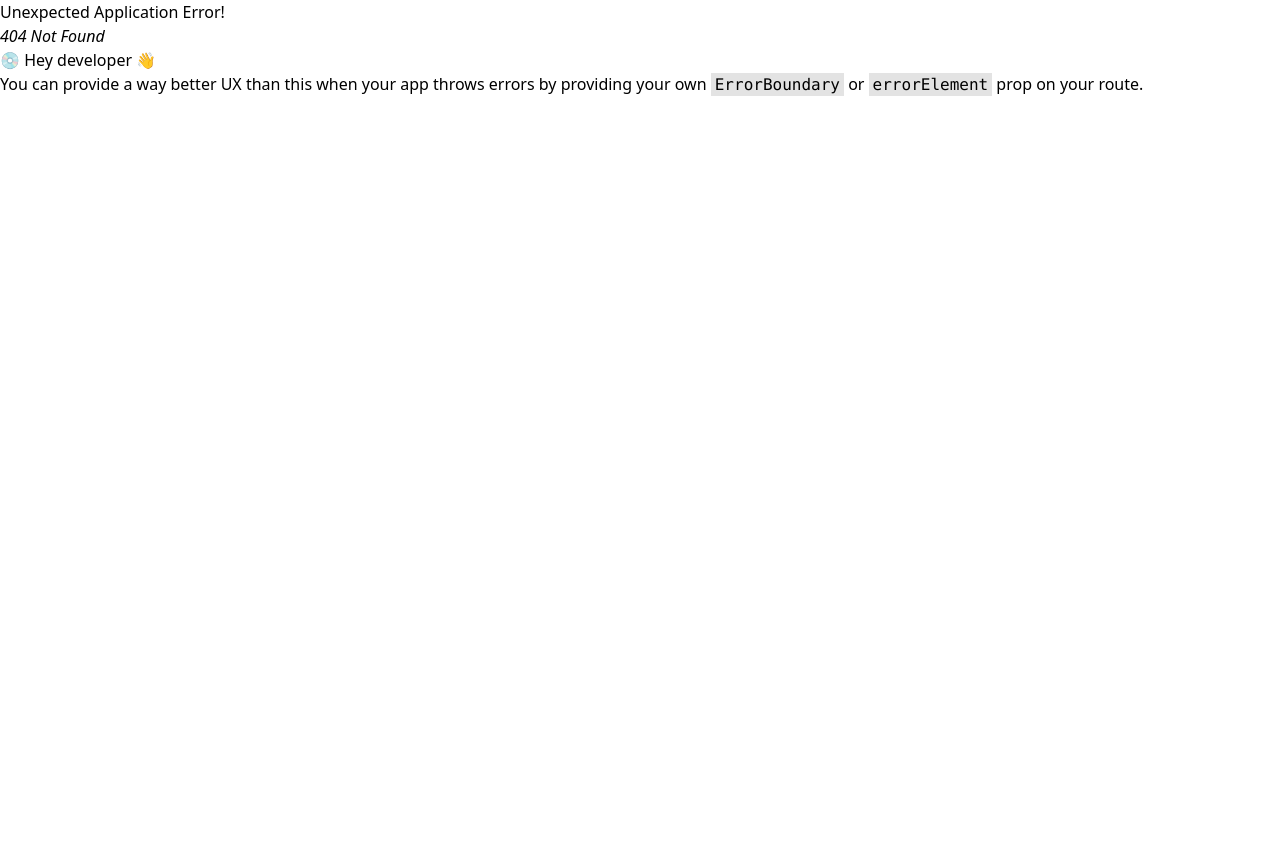
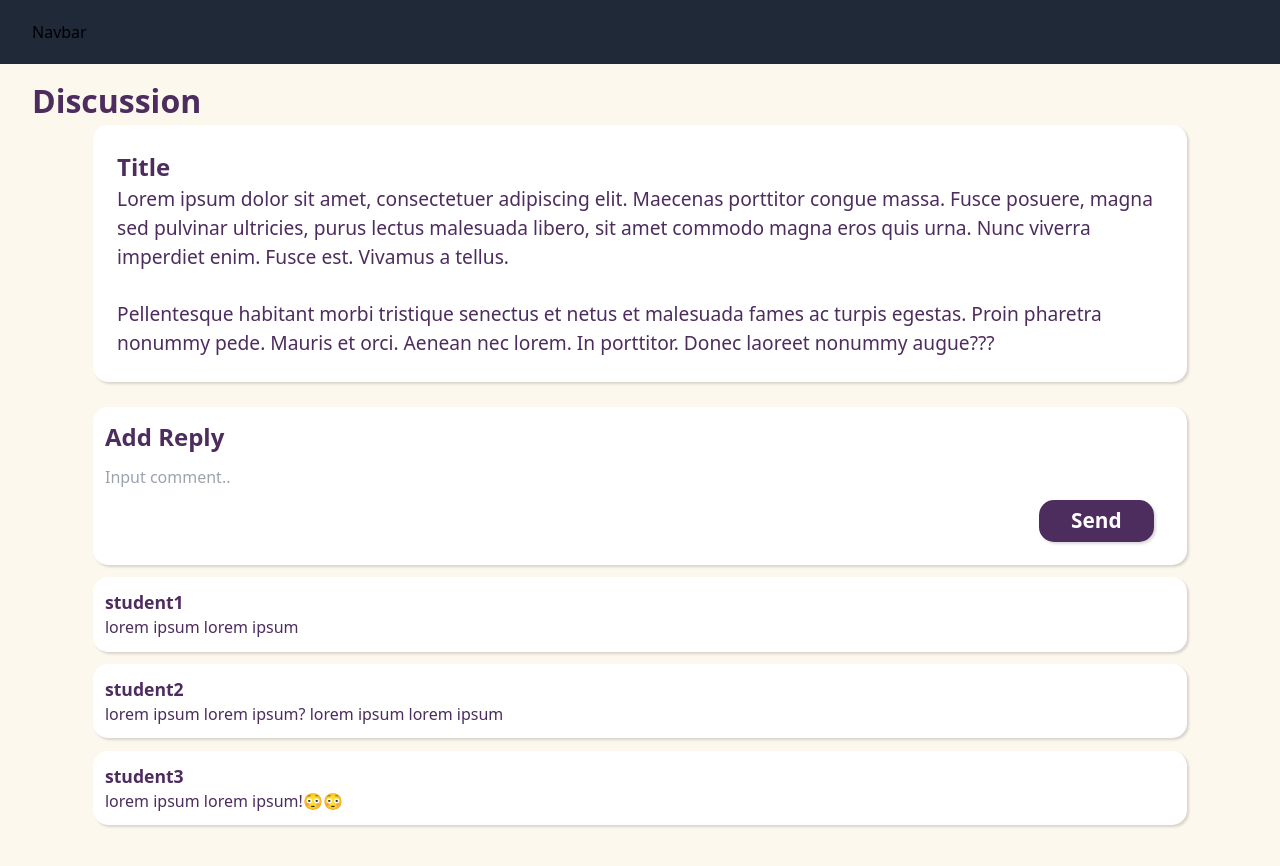
Before and after one commit to IF3110-2023-02-42/SPA, a React (Vite) app: page /discussion_view in a window 1280 px wide. Before the commit this address had no page. Shown: the top 866 px of the page. Before the commit the page ends 800 px from the top, so only its background shows below. Built offline with nearby package versions, Linux system fonts and the light colour scheme.

Commit message:
feat discussion_view fe

```diff
--- a/src/App.tsx
+++ b/src/App.tsx
@@ -6,6 +6,7 @@ import {
 import Home from './pages/home/Home';
 import Login from './pages/login/Login';
 import Register from './pages/register/Register';
+import DiscussionView from './pages/discussion_view/DiscussionView';
 
 const router = createBrowserRouter([
   {
@@ -19,6 +20,10 @@ const router = createBrowserRouter([
   {
     path: "register",
     element: <Register />
+  },
+  {
+    path: "/discussion_view",
+    element: <DiscussionView />,
   }
 ])
 
--- /dev/null
+++ b/src/pages/discussion_view/DiscussionView.css
@@ -0,0 +1,140 @@
+main body{
+    height:100%;
+    align-items: center;
+    padding: 1% 2.5% 5% 2.5%;
+    background-color: #fdf8ee;
+    position: relative;
+}
+
+body .content{
+    width: 90%;
+    background-color: white;
+    display: flex;
+    flex-direction: column;
+    margin-left: 5%;
+    margin-bottom: 2%;
+    border-radius: 15px;
+    padding: 2%;
+    color: #4D2C5E;
+    box-shadow: rgba(0, 0, 0, 0.15) 1.95px 1.95px 2.6px;
+}
+
+body button{
+    background-color: #4D2C5E;
+    margin-bottom: 2%;
+    margin-right: 3%;
+    padding-bottom:0.5%;
+    padding-top:0.5%;
+    padding-right:3%;
+    padding-left:3%;
+    border-radius: 15px;
+    border: none;
+    flex-direction: row;
+    box-shadow: rgba(0, 0, 0, 0.15) 1.95px 1.95px 2.6px;
+}
+
+body button:hover{
+    scale: 120%;
+}
+
+body button:active{
+    background-color: #30123f;
+}
+
+body .replySection{
+    text-align: center;
+}
+
+body h1{
+    color: #4D2C5E;
+    font-size: 2rem;
+    font-weight: bold;
+}
+
+body h2{
+    color: #4D2C5E;
+    font-size: 1.5rem;
+    font-weight: bold;
+}
+
+body h3{
+    color: white;
+    font-size: 1.3rem;
+    font-weight: bold;
+}
+
+body h4{
+    color: #4D2C5E;
+    font-size: 1.1rem;
+    font-weight: bold;
+}
+
+.content p{
+    font-size: 1.2rem;
+}
+
+.replySection .reply{
+    width: 90%;
+    background-color: white;
+    display: flex;
+    flex-direction: column;
+    text-align: left;
+    margin-left: 5%;
+    margin-bottom: 1%;
+    border-radius: 15px;
+    padding: 1%;
+    color: #4D2C5E;
+    box-shadow: rgba(0, 0, 0, 0.15) 1.95px 1.95px 2.6px;
+}
+
+.replySection .commentInput{
+    width: 90%;
+    background-color: white;
+    /* display: none; */
+    display: flex;
+    flex-direction: column;
+    text-align: left;
+    margin-left: 5%;
+    margin-bottom: 1%;
+    border-radius: 15px;
+    padding: 1%;
+    color: #4D2C5E;
+    box-shadow: rgba(0, 0, 0, 0.15) 1.95px 1.95px 2.6px;
+}
+
+.replySection input{
+    border-color: #4D2C5E;
+    margin-top: 1%;
+    margin-bottom: 1%;
+    word-wrap: normal;
+}
+
+.replySection button{
+    background-color: #4D2C5E;
+    align-self:flex-end;
+    max-width: fit-content;
+    margin-bottom: 1%;
+    margin-right: 2%;
+    padding-bottom:0.5%;
+    padding-top:0.5%;
+    padding-right:3%;
+    padding-left:3%;
+    border-radius: 15px;
+    border: none;
+    flex-direction: row;
+    box-shadow: rgba(0, 0, 0, 0.15) 1.95px 1.95px 2.6px;
+}
+
+.replySection button:hover{
+    scale: 120%;
+}
+
+.replySection button:active{
+    background-color: #30123f;
+}
+
+.replySection h3{
+    color: white;
+    font-size: 1.3rem;
+    font-weight: bold;
+}
--- /dev/null
+++ b/src/pages/discussion_view/DiscussionView.tsx
@@ -0,0 +1,53 @@
+import Navbar from "../navbar/Navbar";
+import "./DiscussionView.css"
+
+const DiscussionView = () => {
+const comments = [
+  {username: "student1",
+    comment: "lorem ipsum lorem ipsum"},
+    {username: "student2",
+    comment: "lorem ipsum lorem ipsum? lorem ipsum lorem ipsum"},
+    {username: "student3",
+    comment: "lorem ipsum lorem ipsum!😳😳"},
+]
+
+const commentElements = comments.map((el, index) => (
+  <div className="reply" key={index}>
+    <h4>{el.username}</h4>
+    <p>{el.comment}</p>
+  </div>
+));
+
+  return(
+    <main>
+      <Navbar/>
+      <body>
+        <h1>Discussion</h1>
+        <div className="content">
+          <h2>Title</h2>
+          <p>Lorem ipsum dolor sit amet, consectetuer adipiscing elit. Maecenas porttitor congue massa. Fusce posuere, magna sed pulvinar ultricies, purus lectus malesuada libero, sit amet commodo magna eros quis urna.
+          Nunc viverra imperdiet enim. Fusce est. Vivamus a tellus. <br></br> <br></br>
+          Pellentesque habitant morbi tristique senectus et netus et malesuada fames ac turpis egestas. Proin pharetra nonummy pede. Mauris et orci. Aenean nec lorem. In porttitor. Donec laoreet nonummy augue???
+          </p>
+        </div>
+        <div className="replySection">
+
+          <div className="commentInput">
+            <h2>Add Reply</h2>
+            <input
+              type="text"
+              placeholder="Input comment.."
+            />
+            <button>
+              <h3>Send</h3>
+            </button>
+          </div>
+          {commentElements}
+        </div>
+
+      </body>
+    </main>
+  );
+};
+
+export default DiscussionView;
```
